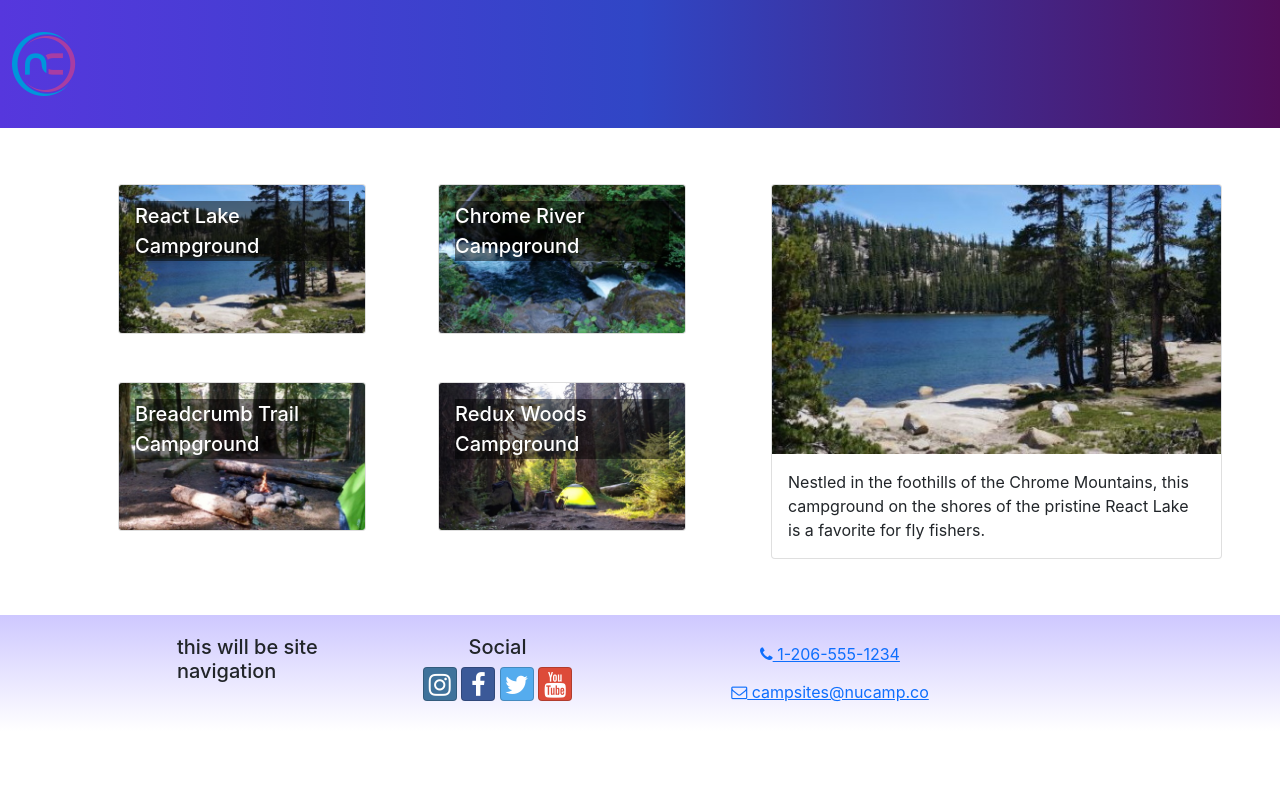
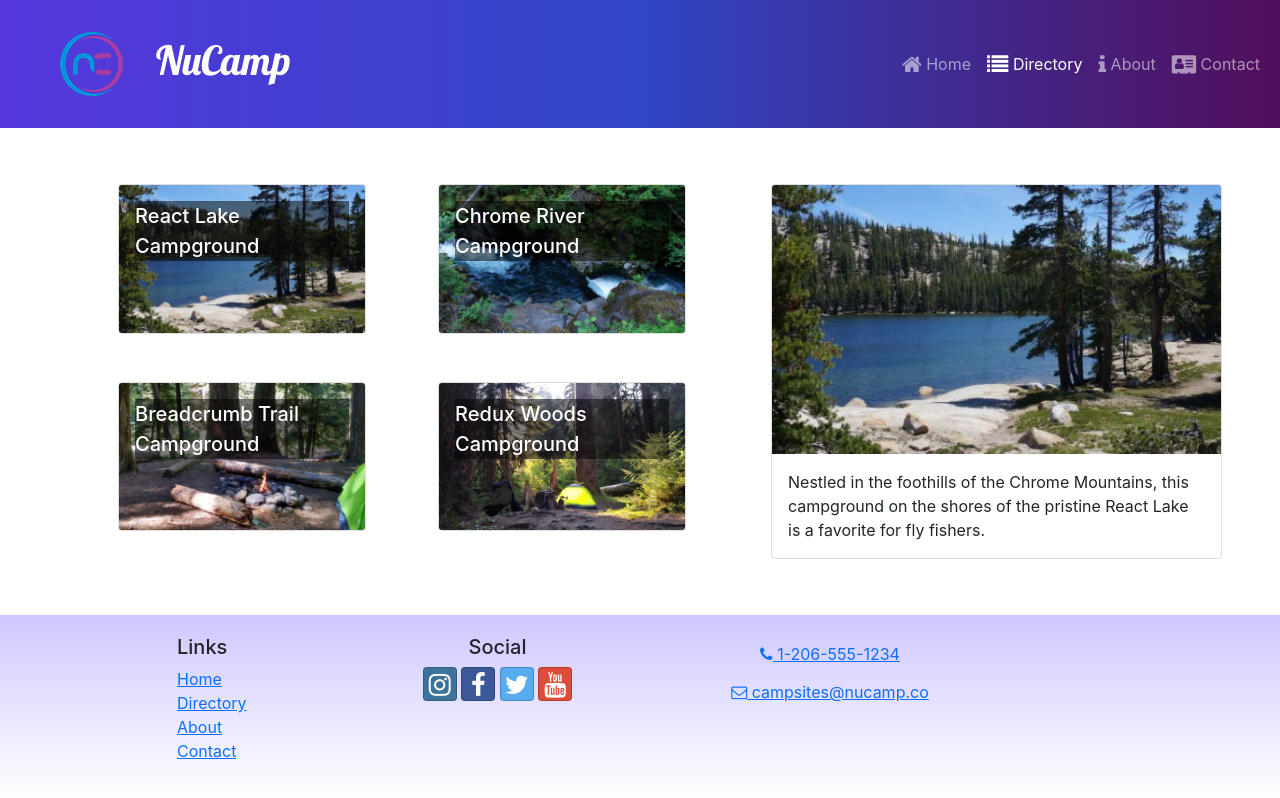
Before and after one commit to Codelife808/nucampsite-app, a React (Create React App) app: page /directory in a window 1280 px wide. Built offline with nearby package versions, Linux system fonts and the light colour scheme.

Commit message:
Header and Footer Links

```diff
--- a/src/components/Footer.js
+++ b/src/components/Footer.js
@@ -1,11 +1,28 @@
 import { Container, Row, Col } from 'reactstrap';
+import { Link } from 'react-router-dom';
 
 const Footer = () => {
     return (
         <footer className='site-footer'>
             <Container>
                 <Row>
-                    <Col xs={{ size: 4, offset: 1 }} sm='2'><h5>this will be site navigation</h5></Col>
+                    <Col xs={{ size: 4, offset: 1 }} sm='2'>
+                        <h5>Links</h5>
+                        <ul className='list-unstyled'>
+                            <li>
+                                <Link to='/'>Home</Link>
+                            </li>
+                            <li>
+                                <Link to='/directory'>Directory</Link>
+                            </li>
+                            <li>
+                                <Link to='/about'>About</Link>
+                            </li>
+                            <li>
+                                <Link to='/contact'>Contact</Link>
+                            </li>
+                        </ul>
+                    </Col>
                     <Col xs='6' sm='3' className='text-center'><h5>Social</h5>
                     <a
                         className='btn btn-social-icon btn-instagram'
--- a/src/components/Header.js
+++ b/src/components/Header.js
@@ -1,13 +1,45 @@
-import { Navbar, NavbarBrand } from 'reactstrap';
+import { useState } from 'react';
+import { Navbar, NavbarBrand, Collapse, NavbarToggler, Nav, NavItem, } from 'reactstrap';
+import { NavLink } from 'react-router-dom';
 import NucampLogo from '../app/assets/img/logo.png';
 
 
 const Header = () => {
+    const [menuOpen, setMenuOpen] = useState(false);
+
+
     return (
         <Navbar dark color='primary' sticky='top' expand='md'>
-            <NavbarBrand href='/'>
-            <img src={NucampLogo} alt='nucamp logo' />
-          </NavbarBrand>
+            <NavbarBrand className='ms-5' href='/'>
+                <img src={NucampLogo} alt='nucamp logo' className='float-start' />
+                <h1 className='mt-1'>NuCamp</h1>
+            </NavbarBrand>
+
+            <NavbarToggler onClick={() => setMenuOpen(!menuOpen)} />
+            <Collapse isOpen={menuOpen} navbar>
+                <Nav className='ms-auto' navbar>
+                    <NavItem>
+                        <NavLink className='nav-link' to='/'>
+                            <i className='fa fa-home fa-lg' /> Home
+                        </NavLink>
+                    </NavItem>
+                    <NavItem>
+                        <NavLink className='nav-link' to='/directory'>
+                            <i className='fa fa-list fa-lg' /> Directory
+                        </NavLink>
+                    </NavItem>
+                    <NavItem>
+                        <NavLink className='nav-link' to='/about'>
+                            <i className='fa fa-info fa-lg' /> About
+                        </NavLink>
+                    </NavItem>
+                    <NavItem>
+                        <NavLink className='nav-link' to='/contact'>
+                            <i className='fa fa-address-card fa-lg' /> Contact
+                        </NavLink>
+                    </NavItem>
+                </Nav>
+            </Collapse>
       </Navbar>
     );
 }
```
